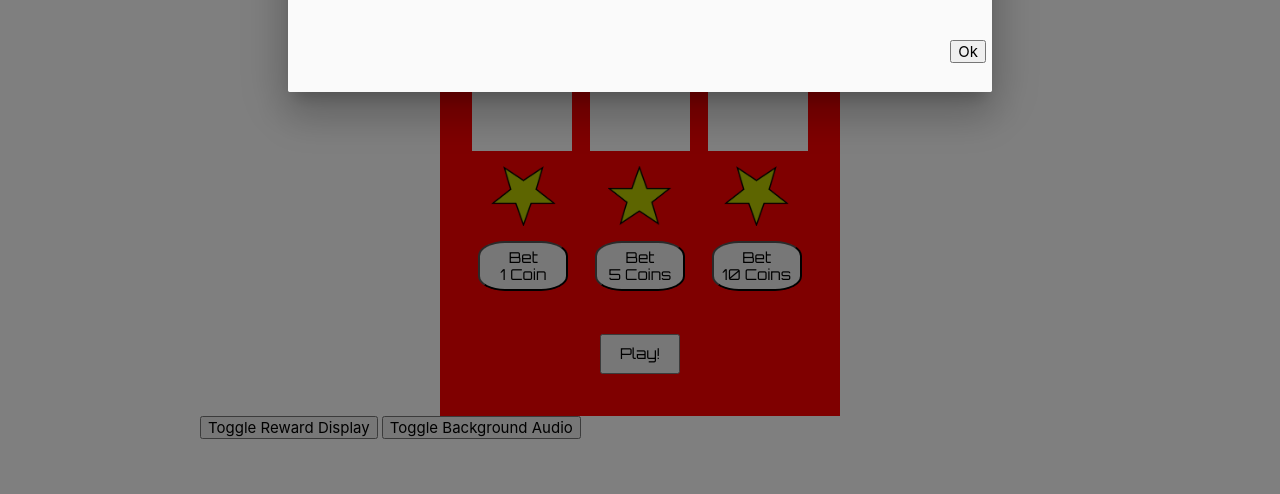
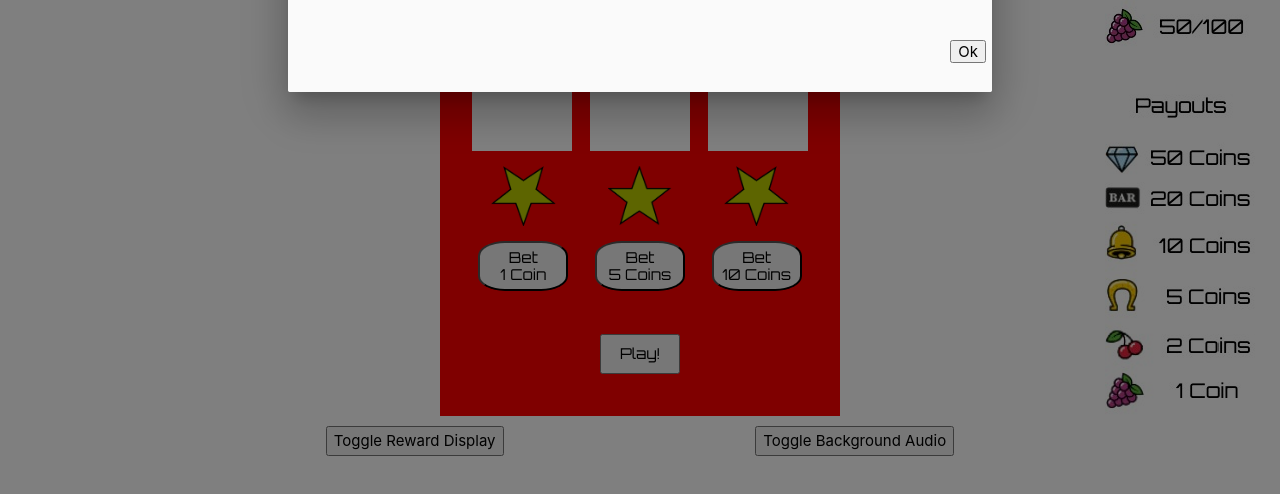
Before and after one commit to CodingSalmon/slot-machine-game, a plain HTML site: page index.html in a window 1280 px wide. Shown: the part 294-788 px from the top of the page. Drawn offline with nearby package versions, Linux system fonts and the light colour scheme.

Commit message:
add reward display image

```diff
--- a/css/style.css
+++ b/css/style.css
@@ -10,7 +10,7 @@ body{
 
 #middle{
     display:grid;
-    grid-template-rows:50px auto 50px;
+    grid-template-rows:50px auto 40px;
     padding-top:10px;
 }
 
@@ -119,6 +119,18 @@ body{
     width:80px;
 }
 
-.shine{
-    filter:brightness(1);
+footer{
+    display:flex;
+    justify-content:space-around;
+
 }
+
+footer > button{
+    margin-top:10px;
+    height:30px;
+}
+
+#rewardDisplay{
+    padding-top:20px;
+    text-align:center;
+}
--- a/index.html
+++ b/index.html
@@ -46,7 +46,7 @@
             </footer>
         </div>
 
-        <div id="rewardDisplay">Reward Display</div>
+        <div id="rewardDisplay"><img src="images/rewardDisplay.jpg" alt="rewardDisplay"></div>
 
         <div id="modal1" class="modal">
             <div class="modal-content">
--- a/js/script.js
+++ b/js/script.js
@@ -38,7 +38,6 @@ let moneyEl2 = document.querySelector('#money2');
 let coinDisplayEl = document.querySelector('#coinDisp');
 let addMoneyEl = document.querySelector('#addMoney');
 let msgEl = document.querySelector('#msg');
-    let starAreaEl = document.querySelector('.starArea');
 let rollerEl1 = document.querySelector('#roller1 > img');
 let rollerEl2 = document.querySelector('#roller2 > img');
 let rollerEl3 = document.querySelector('#roller3 > img');
@@ -180,10 +179,10 @@ function checkWin(){
 };
 
 function addCoins(){
-    if(winner === 'diamond') coins += (20 * difficulty[currentDif]);
-    if(winner === 'bar') coins += (10 * difficulty[currentDif]);
-    if(winner === 'bell') coins += (5 * difficulty[currentDif]);
-    if(winner === 'horseshoe') coins += (3 * difficulty[currentDif]);
+    if(winner === 'diamond') coins += (50 * difficulty[currentDif]);
+    if(winner === 'bar') coins += (20 * difficulty[currentDif]);
+    if(winner === 'bell') coins += (10 * difficulty[currentDif]);
+    if(winner === 'horseshoe') coins += (5 * difficulty[currentDif]);
     if(winner === 'cherry') coins += (2 * difficulty[currentDif]);
     if(winner === 'grape') coins += (1 * difficulty[currentDif]);
 };
```
Also changed, not shown: images/rewardDisplay.jpg (added).
